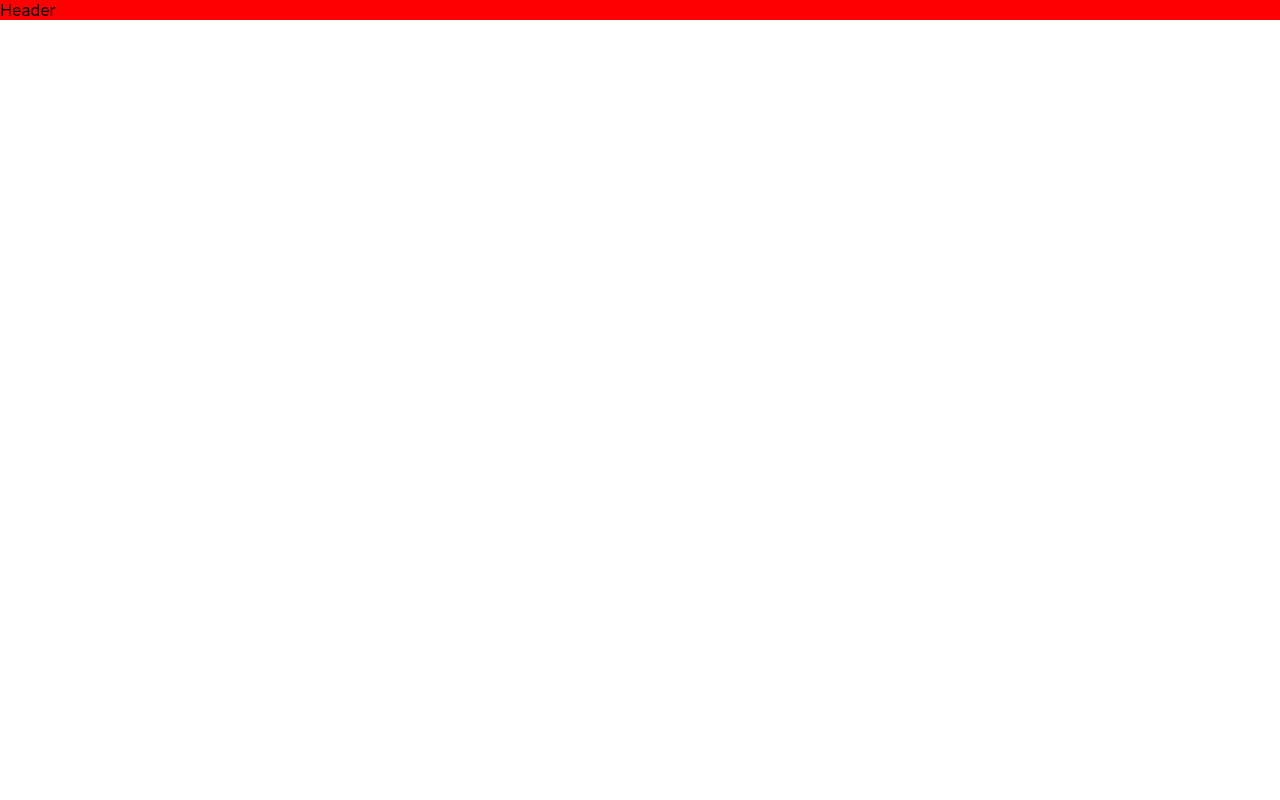
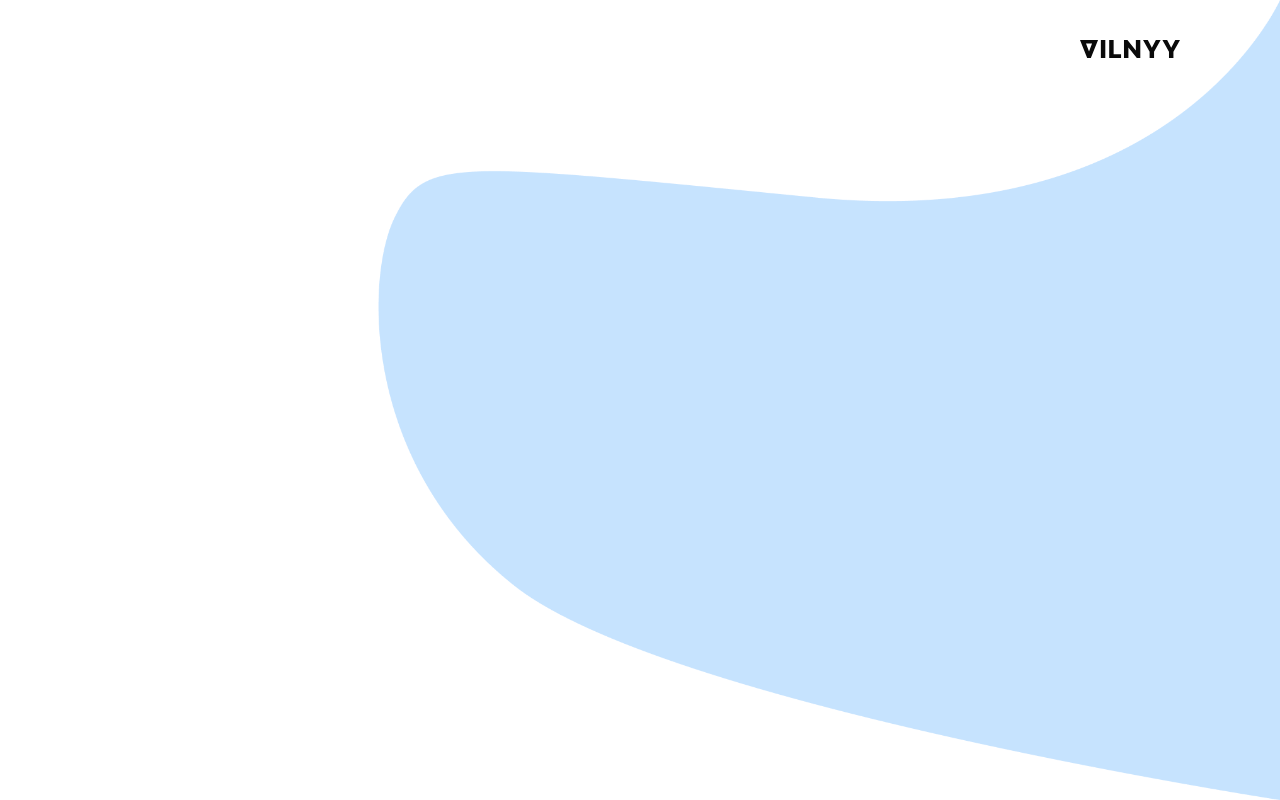
Before and after one commit to danylokaniev/vilnyy-secret-santa-web, a React (Create React App) app: page / in a window 1280 px wide. Built offline with nearby package versions, Linux system fonts and the light colour scheme.

Commit message:
Add blue rectange background

```diff
--- a/src/App.tsx
+++ /dev/null
@@ -1,12 +0,0 @@
-import React from 'react';
-import Header from './components/Header/Header';
-
-function App() {
-  return (
-    <div className="App">
-      <Header />
-    </div>
-  );
-}
-
-export default App;
--- /dev/null
+++ b/src/components/App/App.module.css
@@ -0,0 +1,8 @@
+.app {
+   padding-left: 100px;
+   padding-right: 100px;
+   height: 100%;
+   background-position: right top;
+   background-repeat: no-repeat;
+   background-size: contain;
+}
--- /dev/null
+++ b/src/components/App/App.tsx
@@ -0,0 +1,13 @@
+import React from 'react';
+import Header from '../Header/Header';
+import style from './App.module.css';
+
+function App() {
+  return (
+    <div className={style.app} style={{ backgroundImage: 'url(/img/background.png)' }}>
+      <Header />
+    </div>
+  );
+}
+
+export default App;
--- a/src/components/Header/Header.module.css
+++ b/src/components/Header/Header.module.css
@@ -1,3 +1,5 @@
 .header {
-   background-color: red;
+   padding: 40px 0;
+   display: flex;
+   justify-content: flex-end;
 }
--- a/src/components/Header/Header.tsx
+++ b/src/components/Header/Header.tsx
@@ -1,7 +1,12 @@
-import style from './Header.module.css'
+import Logo from '../../images/logo';
+import style from './Header.module.css';
 
 const Header = () => {
-   return <div className={style.header}>Header</div>
-}
+  return (
+    <div className={style.header}>
+      <Logo />
+    </div>
+  );
+};
 
-export default Header
+export default Header;
--- /dev/null
+++ b/src/images/logo.tsx
@@ -0,0 +1,36 @@
+const Logo = () => {
+  return (
+    <svg width="100" height="18" viewBox="0 0 100 18" fill="none">
+      <g clip-path="url(#clip0_10_3645)">
+        <path
+          d="M13.456 0C10.4946 0 7.53739 0 4.57597 0C3.05065 0 1.52532 0 0 0L7.18474 18C8.40415 18 9.6278 18 10.8472 18L18.0362 0C16.5109 0 14.9856 0 13.456 0ZM9.02022 11.3809L5.99082 3.6212H12.0454L9.02022 11.3809Z"
+          fill="#0A0A0A"
+        />
+        <path d="M25.3072 18C23.8286 18 22.3457 18 20.8672 18V0C22.3457 0 23.8286 0 25.3072 0V18Z" fill="#0A0A0A" />
+        <path
+          d="M41.0668 14.3152C41.0668 15.5449 41.0668 16.7703 41.0668 18H29.1914V0C30.6699 0 32.1528 0 33.6314 0V14.3152H41.0668Z"
+          fill="#0A0A0A"
+        />
+        <path
+          d="M60.2958 18C59.1402 18 57.9845 18 56.8288 18L48.4205 7.45018V18C46.9419 18 45.4591 18 43.9805 18V0C45.1362 0 46.2918 0 47.4475 0L55.8559 10.5498V0C57.3344 0 58.8173 0 60.2958 0V18Z"
+          fill="#0A0A0A"
+        />
+        <path
+          d="M74.0562 18C72.5776 18 71.0948 18 69.6162 18V11.771L63.0391 0C64.6196 0 66.2044 0 67.785 0C69.1361 2.54841 70.4872 5.09682 71.8341 7.64099L75.8874 0C77.468 0 79.0528 0 80.6334 0L74.0562 11.771V18Z"
+          fill="#0A0A0A"
+        />
+        <path
+          d="M93.423 18C91.9445 18 90.4617 18 88.9831 18V11.771L82.4102 0C83.9908 0 85.5714 0 87.1562 0L91.2053 7.64099L95.2544 0C96.8349 0 98.4197 0 100 0L93.423 11.771V18Z"
+          fill="#0A0A0A"
+        />
+      </g>
+      <defs>
+        <clipPath id="clip0_10_3645">
+          <rect width="100" height="18" fill="white" />
+        </clipPath>
+      </defs>
+    </svg>
+  );
+};
+
+export default Logo;
--- a/src/index.css
+++ b/src/index.css
@@ -11,3 +11,9 @@ code {
   font-family: source-code-pro, Menlo, Monaco, Consolas, 'Courier New',
     monospace;
 }
+
+
+#root  {
+  width: 100vw;
+  height: 100vh;
+}
```
Also changed, not shown: src/index.tsx (+5 -4 lines), public/img/background.png (added).
